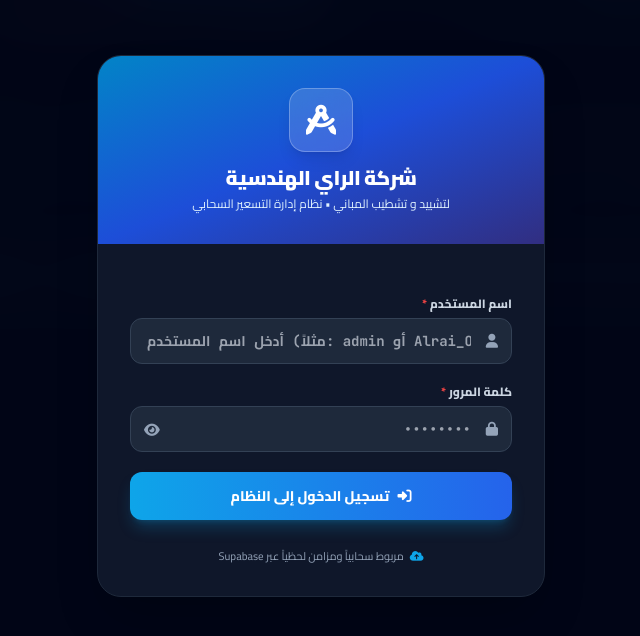
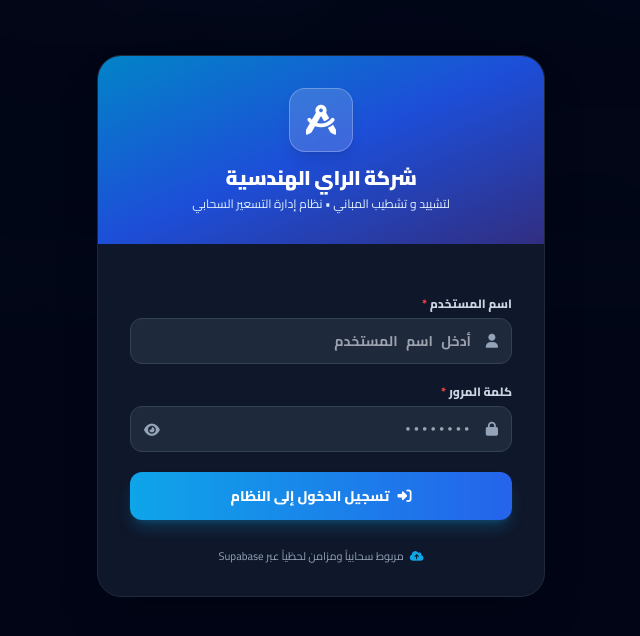
Before and after one commit to EngAmirGh/ProjectControl_Al-RaiEngineeringCo, a plain HTML site: page index.html in a window 1280 px wide. Shown: the part 74-710 px from the top of the page, without its empty margins (319-959 px from the left). Drawn offline with nearby package versions, Linux system fonts and the light colour scheme.

Commit message:
Update index.html

```diff
--- a/index.html
+++ b/index.html
@@ -230,7 +230,7 @@
                     </label>
                     <div class="relative">
                         <i class="fa-solid fa-user absolute right-3.5 top-1/2 -translate-y-1/2 text-slate-400 text-sm"></i>
-                        <input type="text" id="loginUsername" required oninput="onLoginUsernameInput()" autocomplete="username" placeholder="أدخل اسم المستخدم (مثلاً: admin أو Alrai_Office)"
+                        <input type="text" id="loginUsername" required oninput="onLoginUsernameInput()" autocomplete="username" placeholder="أدخل اسم المستخدم"
                             class="w-full pr-10 pl-4 py-3 rounded-xl bg-slate-100 dark:bg-slate-800 border border-slate-300 dark:border-slate-700 text-sm font-bold num-en text-right outline-none focus:border-sky-500 focus:ring-2 focus:ring-sky-500/20 transition">
                     </div>
                 </div>
```
